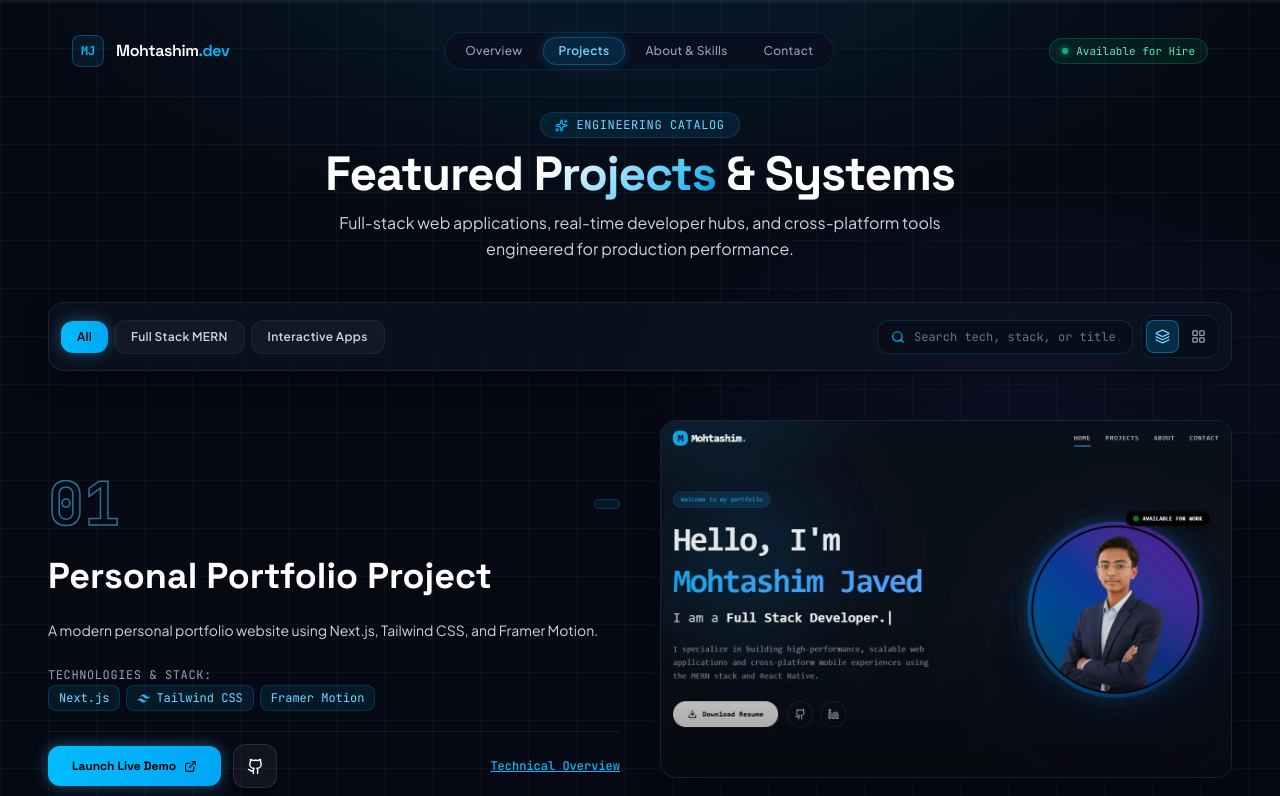
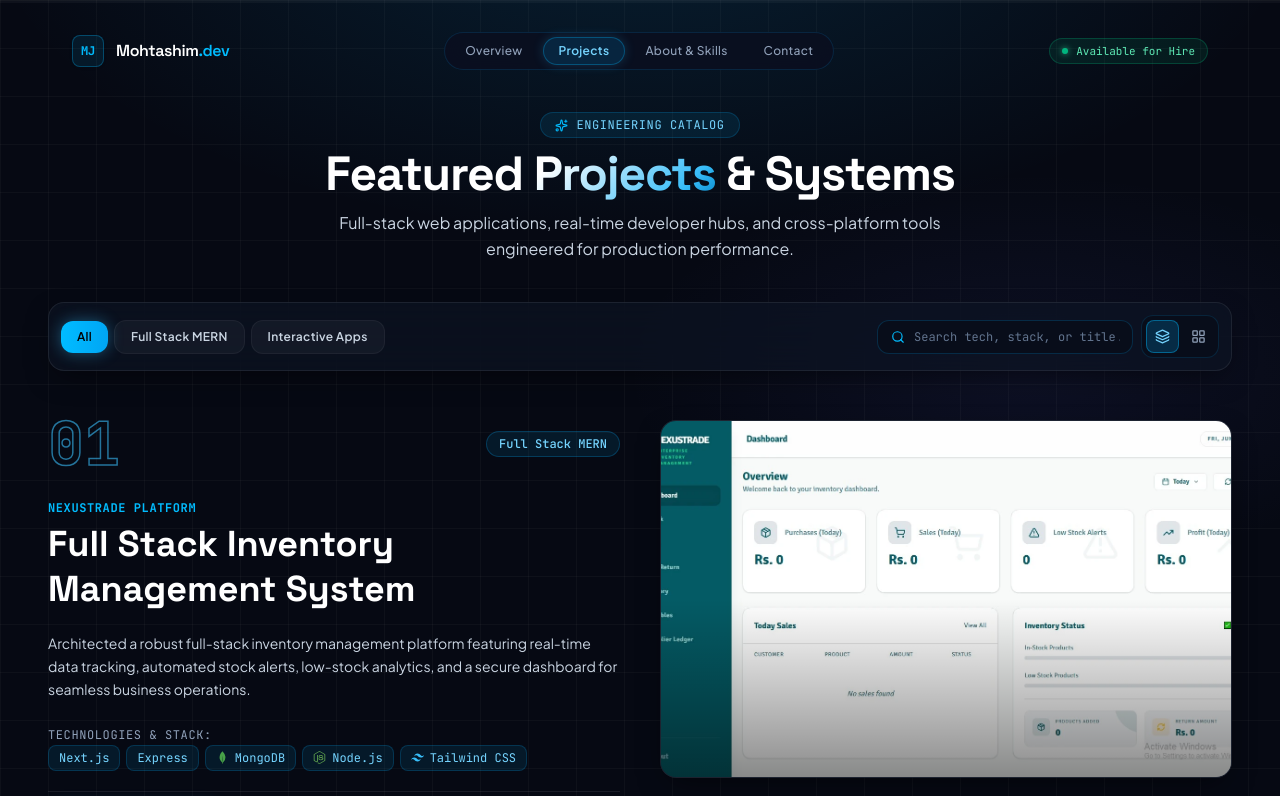
Before and after one commit to mohtashimjaved/portfolio, a Next.js app: page /projects in a window 1280 px wide. Shown: the top 796 px of the page. Built offline with nearby package versions, Linux system fonts and the light colour scheme.

Commit message:
Update projects.js

```diff
--- a/src/data/projects.js
+++ b/src/data/projects.js
@@ -2,65 +2,135 @@
 export const projects = [
   {
     id: 1,
-    title: "Personal Portfolio Project",
-    description: "A modern personal portfolio website using Next.js, Tailwind CSS, and Framer Motion.",
-    image: "/assets/projects/portfolio.webp",
-    tech: ["Next.js", "Tailwind CSS", "Framer Motion"],
-    github: "https://github.com/mohtashimjaved/portfolio",
-    demo: "https://mohtashimjaved-portfolio.vercel.app",
+    title: "Full Stack Inventory Management System",
+    subtitle: "NexusTrade Platform",
+    description: "Architected a robust full-stack inventory management platform featuring real-time data tracking, automated stock alerts, low-stock analytics, and a secure dashboard for seamless business operations.",
+    fullDescription: "NexusTrade is a enterprise-grade inventory intelligence platform designed to simplify supply chain tracking. It features automated reorder threshold triggers, multi-role authentication, detailed revenue and stock level analytics, and instant transaction reporting.",
+    image: "/assets/projects/nexustrade.webp",
+    category: "Full Stack MERN",
+    featured: true,
+    tech: ["Next.js", "Express", "MongoDB", "Node.js", "Tailwind CSS"],
+    features: [
+      "Real-time Inventory & Stock Tracking",
+      "Automated Reorder Alerts & Analytics Dashboard",
+      "Secure JWT Authentication & Role Permissions",
+      "Exportable CSV/PDF Sales Reports"
+    ],
+    github: "https://github.com/mohtashimjaved/white-lable-project",
+    demo: "https://nexustrade-project.vercel.app"
   },
   {
     id: 2,
-    title: "Full Stack Inventory Management system",
-    description: "Architected a robust full-stack inventory management platform featuring real-time data tracking, automated stock alerts, and a secure dashboard for seamless operations.",
-    image: "/assets/projects/nexustrade.webp",
-    tech: ["Express", "MongoDB", "Next Js", "Node Js"],
-    github: "https://github.com/mohtashimjaved/white-lable-project",
-    demo: "https://nexustrade-project.vercel.app",
+    title: "Helplytics Collaborative Developer Platform",
+    subtitle: "Q&A & Community Hub",
+    description: "Helplytics is a premium, collaborative problem-solving platform designed for tech enthusiasts and developers to seek assistance, share expertise, and build reputation in a high-performance community.",
+    fullDescription: "Built with a full MERN stack, Helplytics empowers developers to post technical queries, upvote solutions, earn reputation badges, and filter discussions by tech tags. Features real-time search, code snippet highlighting, and user profiles.",
+    image: "/assets/projects/helplytics.webp",
+    category: "Full Stack MERN",
+    featured: true,
+    tech: ["Next.js", "Express", "MongoDB", "Node.js", "Tailwind CSS"],
+    features: [
+      "Community Technical Q&A with Reputation System",
+      "Real-time Search & Filter by Tech Stack",
+      "Rich Text Editor with Code Highlighting",
+      "User Profiles & Answer Upvoting"
+    ],
+    github: "https://github.com/mohtashimjaved/helplytics",
+    demo: "https://helyplytics.vercel.app"
   },
   {
     id: 3,
-    title: "Helplytics Full Stack Project",
-    description: "Helplytics is a premium, collaborative problem-solving platform designed for tech enthusiasts and developers to seek assistance, share expertise, and build a reputation within a high-performance community.",
-    image: "/assets/projects/helplytics.webp",
-    tech: ["Express", "MongoDB", "Next Js", "Node Js"],
-    github: "https://github.com/mohtashimjaved/helplytics",
-    demo: "https://helyplytics.vercel.app",
+    title: "Personal Portfolio Masterpiece",
+    subtitle: "Modern 3D Interactive Web App",
+    description: "An outclass 3D interactive developer portfolio engineered with Next.js App Router, Three.js WebGL graphics, Framer Motion animations, and futuristic cyber aesthetics.",
+    fullDescription: "Designed to showcase high-performance engineering capabilities with custom interactive 3D WebGL particle fields, 3D card tilt physics, embedded developer CLI terminal, and smooth responsive design.",
+    image: "/assets/projects/portfolio.webp",
+    category: "Interactive Apps",
+    featured: false,
+    tech: ["Next.js", "Three.js", "Tailwind CSS", "Framer Motion"],
+    features: [
+      "Interactive 3D WebGL WebGL Background & Geometry",
+      "Embedded Interactive Terminal CLI Emulator",
+      "3D Tilt Physics & Custom Magnetic Cursor",
+      "Responsive Glassmorphic Cyber UI"
+    ],
+    github: "https://github.com/mohtashimjaved/portfolio",
+    demo: "https://mohtashimjaved-portfolio.vercel.app"
   },
   {
     id: 4,
-    title: "Quiz Site",
-    description: "A sleek, fast, and interactive Quiz Application built with modern web technologies. This project is designed to provide a seamless user experience for taking quizzes across various categories with real-time scoring.",
+    title: "Interactive Real-time Quiz Platform",
+    subtitle: "Arena Quiz Application",
+    description: "A sleek, fast, and interactive Quiz Application with real-time scoring, instant leaderboard updates, category filters, and timed challenge modes.",
+    fullDescription: "Engineered with React and Supabase, Arena Quiz offers dynamic question pools, category selection, countdown timer animations, and immediate answer verification with statistics breakdown upon completion.",
     image: "/assets/projects/quiz-app.webp",
-    tech: ["React", "Tailwind CSS", "Supabase"],
+    category: "Interactive Apps",
+    featured: true,
+    tech: ["React", "Tailwind CSS", "Supabase", "Framer Motion"],
+    features: [
+      "Real-time Countdown Timers & Scoring Logic",
+      "Multiple Knowledge Categories & Dynamic Question Sets",
+      "Instant Answer Verification & Results Breakdown",
+      "Persistent High-Score Tracking via Supabase"
+    ],
     github: "https://github.com/mohtashimjaved/quiz-app",
-    demo: "https://arena-quiz.netlify.app",
+    demo: "https://arena-quiz.netlify.app"
   },
   {
     id: 5,
-    title: "Blog Site",
-    description: "A Developers Blogs reading website built with React, Shadcn and Tailwind.",
+    title: "DevBlog — Tech Article Hub",
+    subtitle: "Developer Publishing Platform",
+    description: "A modern developer blog reading & publishing platform built with React, Shadcn UI components, and Tailwind CSS featuring dark mode aesthetics and article tagging.",
+    fullDescription: "DevBlog provides a streamlined reading experience tailored for software engineers. Includes category filters, estimated reading times, code block formatting, and bookmarking functionality.",
     image: "/assets/projects/blog.webp",
-    tech: ["React", "Shadcn", "Tailwind CSS"],
+    category: "Interactive Apps",
+    featured: false,
+    tech: ["React", "Shadcn UI", "Tailwind CSS"],
+    features: [
+      "Clean Typography & Dark Mode Aesthetic",
+      "Category Tagging & Estimated Read Times",
+      "Search Filter by Article Title and Tech Stack",
+      "Responsive Article Layout"
+    ],
     github: "https://github.com/mohtashimjaved/devblog",
-    demo: "https://devblog-site.netlify.app",
+    demo: "https://devblog-site.netlify.app"
   },
   {
     id: 6,
-    title: "E-commerce Store",
-    description: "An online store built with HTML, CSS, JavaScript and Supabase, featuring cart and checkout functionality.",
+    title: "Dealio — Modern E-Commerce Store",
+    subtitle: "Full Shopping Experience",
+    description: "An online store interface built with HTML, CSS, JavaScript, and Supabase backend, featuring full cart management, product filtering, and instant checkout simulation.",
+    fullDescription: "Dealio features dynamic product cards, category navigation, real-time cart state management, price calculations, and Supabase database integration for product management.",
     image: "/assets/projects/e-commerce.webp",
-    tech: ["HTML", "CSS", "Javascript", "Supabase"],
+    category: "Full Stack MERN",
+    featured: false,
+    tech: ["JavaScript", "HTML5", "CSS3", "Supabase"],
+    features: [
+      "Interactive Product Catalog & Category Filters",
+      "Dynamic Shopping Cart & Price Calculator",
+      "Supabase Backend for Product Storage",
+      "Responsive Touch-Friendly Mobile Interface"
+    ],
     github: "https://github.com/mohtashimjaved/dealio-site",
-    demo: "https://dealio-site.netlify.app",
+    demo: "https://dealio-site.netlify.app"
   },
   {
     id: 7,
-    title: "Realtime Chat Site",
-    description: "A Realtime Chatting website using HTML, CSS, Javascript and Supabase featuring Realtime functionality.",
+    title: "ChatGram — Realtime Messaging App",
+    subtitle: "Instant Live Chat Platform",
+    description: "A Realtime Chatting website powered by Supabase Realtime subscriptions, HTML5, CSS3, and JavaScript featuring instant channel communication and online presence.",
+    fullDescription: "ChatGram enables users to create chat rooms, send messages instantly without page refresh using WebSocket real-time subscriptions, and view active online members.",
     image: "/assets/projects/chat.webp",
-    tech: ["HTML", "CSS", "Javascript", "Supabase"],
+    category: "Full Stack MERN",
+    featured: false,
+    tech: ["JavaScript", "Supabase Realtime", "HTML5", "CSS3"],
+    features: [
+      "Real-time WebSocket Messaging via Supabase",
+      "Multi-channel Chat Rooms & Instant Notifications",
+      "User Presence & Online Status Indicators",
+      "Sleek Dark Theme UI"
+    ],
     github: "https://github.com/mohtashimjaved/chat-app",
-    demo: "https://chatgram-site.netlify.app",
-  },
+    demo: "https://chatgram-site.netlify.app"
+  }
 ];
```
